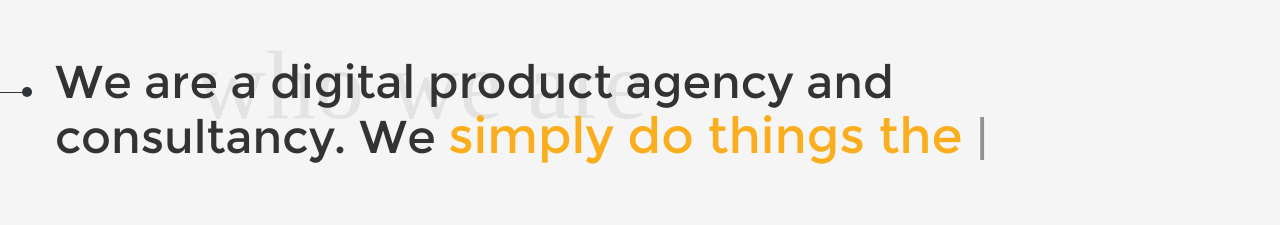
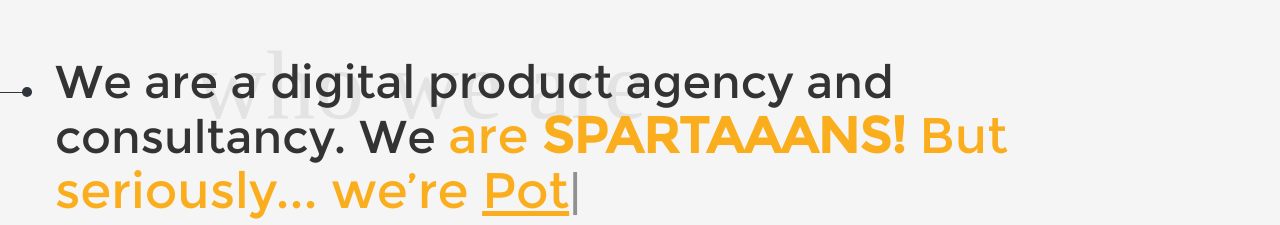
Before and after one commit to rrjoson/potatocodes-main, a website: page index.html in a window 1280 px wide. Shown: the part 104-329 px from the top of the page. Drawn offline with Linux system fonts and the light colour scheme; a web font is replaced by a local one.

```diff
--- a/assets/css/pages/_homepage.scss
+++ b/assets/css/pages/_homepage.scss
@@ -97,7 +97,6 @@
 	}
 
 	color: $textcolor;
-	content: '$x';
 	font-size: 50px;
 
 }
--- a/assets/css/partials/_header.scss
+++ b/assets/css/partials/_header.scss
@@ -11,9 +11,11 @@
 	.logo {
 		padding: 10px 0 0.5% 0;
 
+
 		img {
 			width: 150px;
 			height: auto;
+
 		}
 	}
 
--- a/assets/css/partials/_typography.scss
+++ b/assets/css/partials/_typography.scss
@@ -1,6 +1,11 @@
 /* Typography
    ========================================================================== */
 
+*{
+	  text-rendering: optimizeLegibility;
+  -webkit-font-smoothing: antialiased;
+  -moz-osx-font-smoothing: grayscale;
+}
 
 @font-face {
     font-family: "Montserrat-Regular";
--- a/index.html
+++ b/index.html
@@ -34,13 +34,13 @@
 						<!--******************CONTENTS***********************-->
 						<div class="contents col-md-12 col-sm-12 col-xs-12">
 							<div id="typed-strings">
-				                <p>are cooking something new.</p>
-				                <p>simply do things the smart way.</p>
+				                <!-- <p>are cooking something <i>new</i>.</p>
+				                <p>simply do things the <strong>smart</strong> way.</p>
 				                <p>are fulfilling dreams while others sleep.</p>
 				                <p>are changing the world… making it a better place ♪</p>
-				                <p>are doing things the POTATOCODED WAY!</p>
+				                <p>are doing things the <strong>POTATOCODED</strong> way!</p>
 				                <p>answer questions, just use the hashtags #Patatanong or #AskPatatas in your tweets!</p>
-				                <p>like to move it… MOVE IT!</p>
+				                <p>like to move it… <strong>MOVE IT!</strong></p>
 				                <p>are the unsung heroes.</p>
 				                <p>are the change that you want to see on the internet.</p>
 				                <p>love Fridays more than Rebecca Black.</p>
@@ -49,11 +49,11 @@
 				                <p>found love in a hopeless place ♪</p>
 				                <p>put the digit in digital.</p>
 				                <p>are confidently beautiful… with a heart.</p>
-				                <p>want you to follow us on our social media accounts.</p>
-				                <p>are SPARTAAANS! But seriously we’re Potatocoders.</p>
-				                <p>will be back right after the coding.</p>
+				                <p>want you to follow us on our social media accounts.</p> -->
+				                <p>are <strong>SPARTAAANS!</strong> ^1000 But seriously... ^1000 we’re <u>Potatocoders</u>.</p>
+				                <!-- <p>will be back right after the coding.</p>
 				                <p>are playing Resistance at the moment. Wanna join?</p>
-				                <p>may be nothing, but not a second-rate, and YES, we are trying hard, and no, we’re not copycats.</p>
+				                <p>may be nothing, but not a second-rate, and YES, we are trying hard, and no, we’re not copycats.</p> -->
 				            </div>
 				            <div class="line"></div>
 							<h2>We are a digital product agency and
@@ -118,8 +118,9 @@
 
         $("#typed").typed({
             stringsElement: $('#typed-strings'),
+            //strings: ["Typed.js ^1000 is a jQuery plugin.", "It tyops out", "It types out sentences.", "And then deletes them.", "Try it out!"],
             typeSpeed: 30,
-            backDelay: 1000,
+            backDelay: 3000,
             loop: true,
             contentType: 'html', // or text
             // defaults to false for infinite loop
```
Also changed, not shown: assets/js/typed.js (+6 -6 lines), assets/css/style.css.
